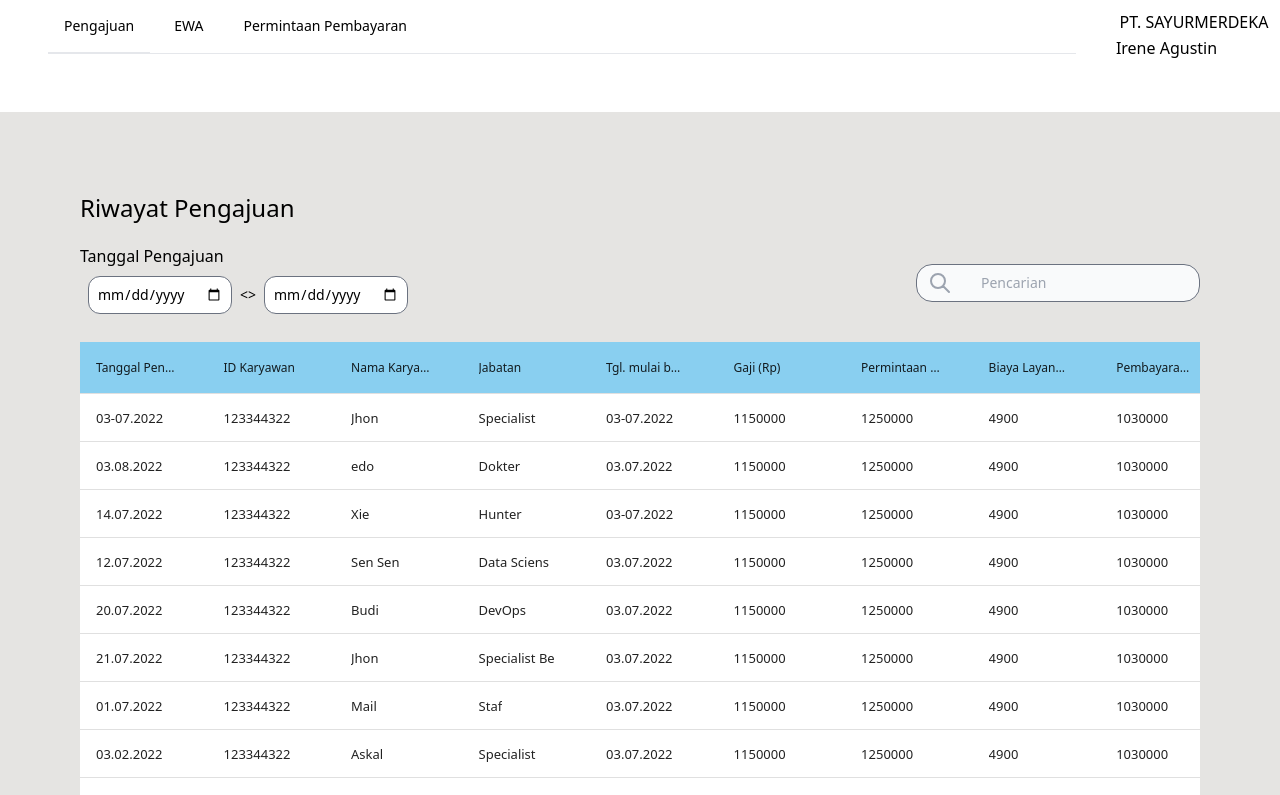
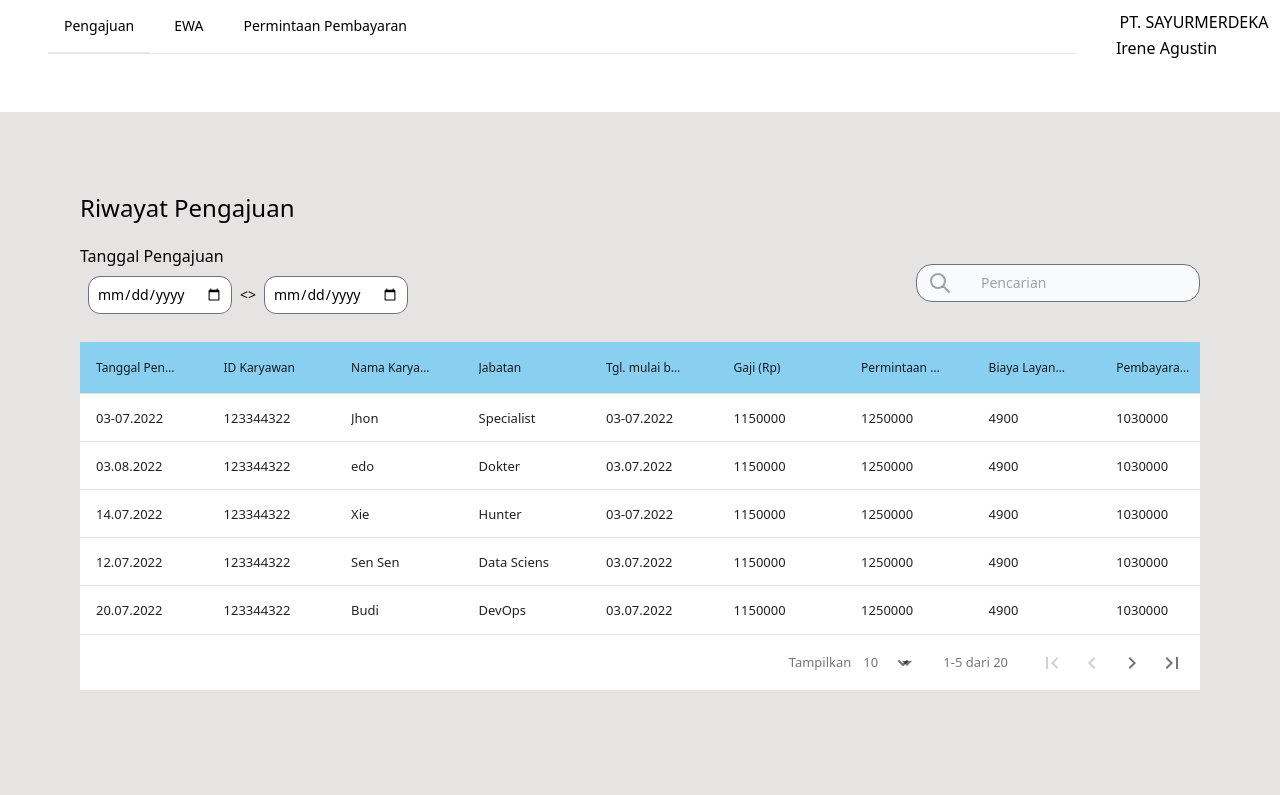
Before and after one commit to edoGultom/app-test-danafix, a React (Create React App) app: page /pengajuan in a window 1280 px wide. Shown: the top 795 px of the page. Built offline with nearby package versions, Linux system fonts and the light colour scheme.

Commit message:
update: perbaikan data tables

```diff
--- a/src/components/molecules/DataTables/index.js
+++ b/src/components/molecules/DataTables/index.js
@@ -134,7 +134,12 @@ export default function DataTables() {
       },
     },
   };
-
+  const paginationComponentOptions = {
+    rowsPerPageText: "Tampilkan",
+    rangeSeparatorText: "dari",
+    selectAllRowsItem: true,
+    selectAllRowsItemText: "All",
+  };
   return (
     <>
       <div className="flex flex-row justify-between items-center py-5">
@@ -172,10 +177,12 @@ export default function DataTables() {
       <DataTable
         columns={columns}
         data={filteredItems}
-        pagination
         customStyles={customStyles}
         persistTableHead
         paginationResetDefaultPage={resetPaginationToggle} // optionally, a hook to reset pagination to page 1
+        paginationPerPage={5}
+        pagination
+        paginationComponentOptions={paginationComponentOptions}
       />
     </>
   );
--- a/src/pages/Login/index.js
+++ b/src/pages/Login/index.js
@@ -20,19 +20,18 @@ const Login = () => {
   return (
     <div className="flex flex-col bg-white h-screen ">
       <Header />
-
-      <div className="flex flex-col items-center justify-center px-40 py-40">
+      <div className="flex flex-col items-center flex-wrap justify-center px-6 py-8 mx-auto md:h-screen md:w-screen sm:h-screen sm:w-screen lg:py-0">
         <p className="text-3xl p-10">Personal account for bussiness</p>
-        <div className="flex items-center justify-start rounded-2xl px-10 py-10  w-5/12 border shadow-lg">
+        <div className="flex flex-row  flex-wrap items-center lg:justify-arround sm:justify-center rounded-2xl p-14 w-5/12 border shadow-lg">
           <TextInput
             placeholder="Phone number"
             lable="Phone number"
             type="text"
-            className="w-full"
+            className="md:w-80 sm:w-28"
             value={form.phone_number}
             onChange={(e) => setForm("phone_number", e.target.value)}
           />
-          <Button className="bg-blue-600" onClick={onSubmit}>
+          <Button className="bg-blue-600 " onClick={onSubmit}>
             Next
           </Button>
         </div>
```
